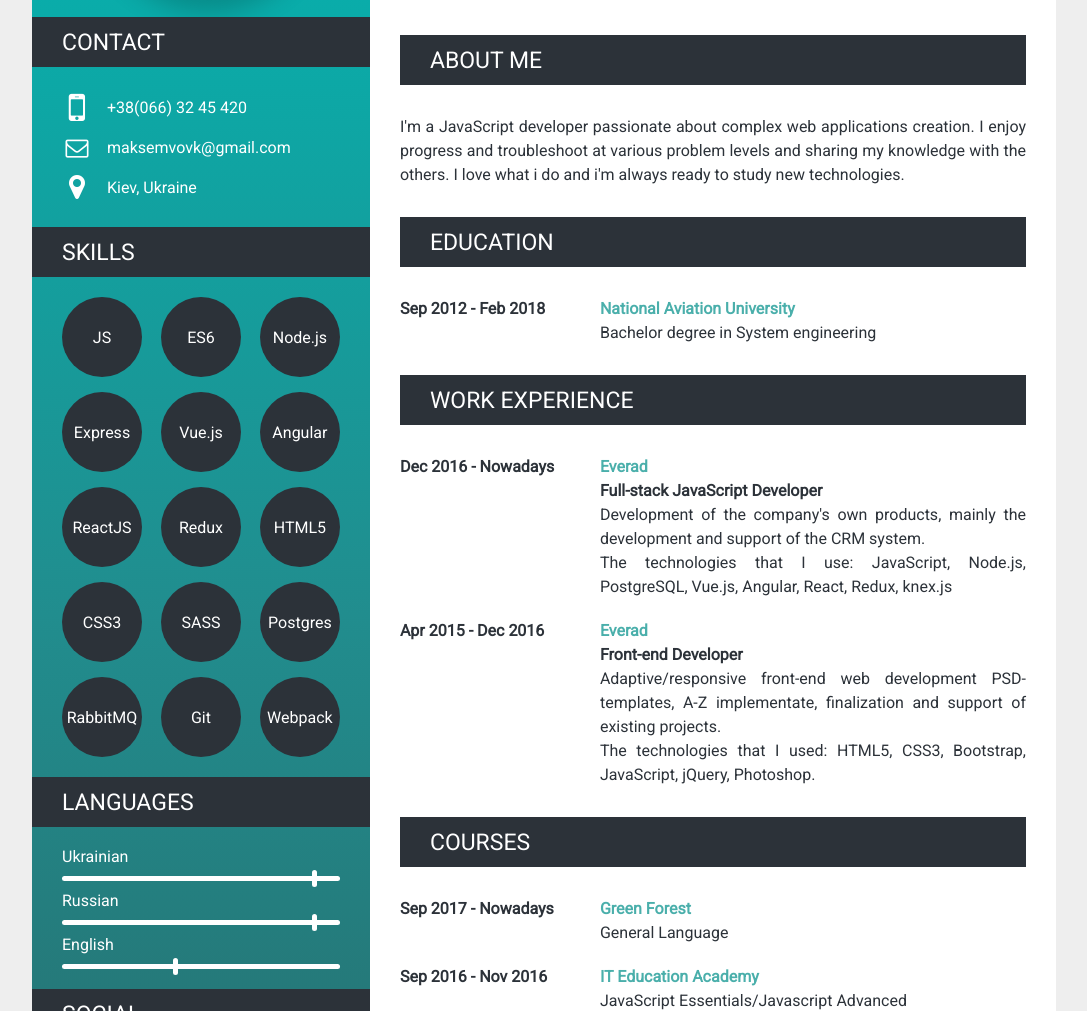
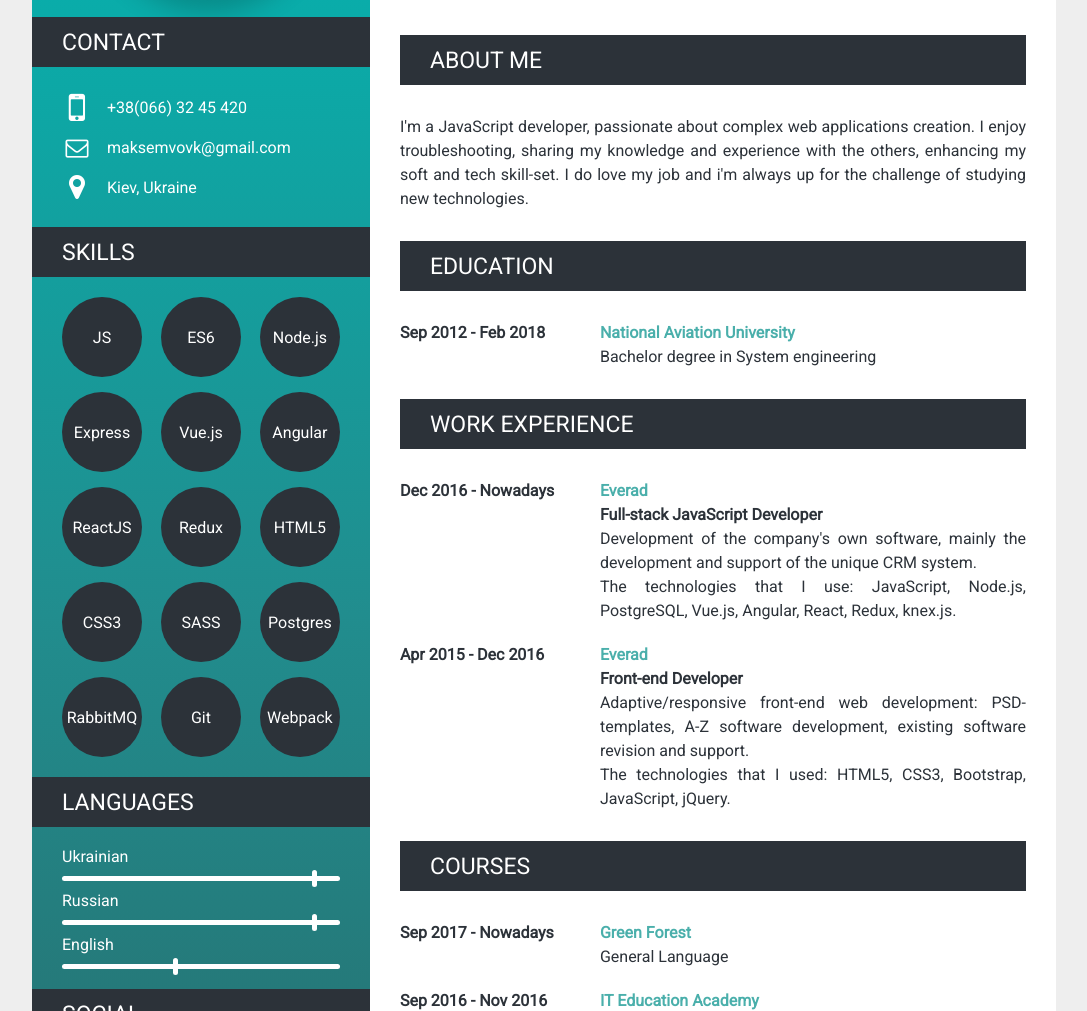
Before and after one commit to MaksimVovk/maksimvovk.github.io, a plain HTML site: page index.html in a window 1280 px wide. Shown: the part 253-1264 px from the top of the page, without its empty margins (96-1183 px from the left). Drawn offline with Linux system fonts and the light colour scheme.

Commit message:
change text in cv

```diff
--- a/index.html
+++ b/index.html
@@ -136,7 +136,7 @@
       <div class="content-block">
         <div class="item">
           <span class="block-title-info about">About me</span>
-          <p class="info-text">I'm a JavaScript developer passionate about complex web applications creation. I enjoy progress and troubleshoot at various problem levels and sharing my knowledge with the others. I love what i do and i'm always ready to study new technologies.</p>
+          <p class="info-text">I'm a JavaScript developer, passionate about complex web applications creation. I enjoy troubleshooting, sharing my knowledge and experience with the others, enhancing my soft and tech skill-set. I do love my job and i'm always up for the challenge of studying new technologies.</p>
         </div>
         <div class="item">
           <span class="block-title-info education">Education</span>
@@ -162,7 +162,7 @@
               <div class="right">
                 <p class="where">Everad</p>
                 <p class="item-title">Full-stack JavaScript Developer</p>
-                <p class="about-item">Development of the company's own products, mainly the development and support of the CRM system.<br>The technologies that I use: JavaScript, Node.js, PostgreSQL, Vue.js, Angular, React, Redux, knex.js</p>
+                <p class="about-item">Development of the company's own software, mainly the development and support of the unique CRM system.<br>The technologies that I use: JavaScript, Node.js, PostgreSQL, Vue.js, Angular, React, Redux, knex.js.</p>
               </div>
             </li>
             <li>
@@ -172,7 +172,7 @@
               <div class="right">
                 <p class="where">Everad</p>
                 <p class="item-title">Front-end Developer</p>
-                <p class="about-item">Adaptive/responsive front-end web development  PSD-templates, A-Z implementate, finalization and support of existing projects.<br>The technologies that I used: HTML5, CSS3, Bootstrap, JavaScript, jQuery, Photoshop.</p>
+                <p class="about-item">Adaptive/responsive front-end web development: PSD-templates, A-Z software development,  existing software revision and support.<br>The technologies that I used: HTML5, CSS3, Bootstrap, JavaScript, jQuery.</p>
               </div>
             </li>
           </ul>
```
